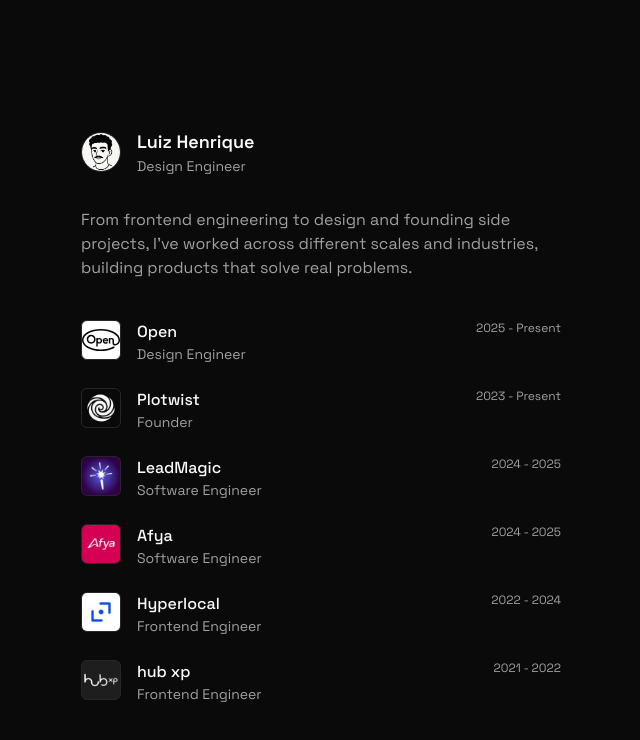
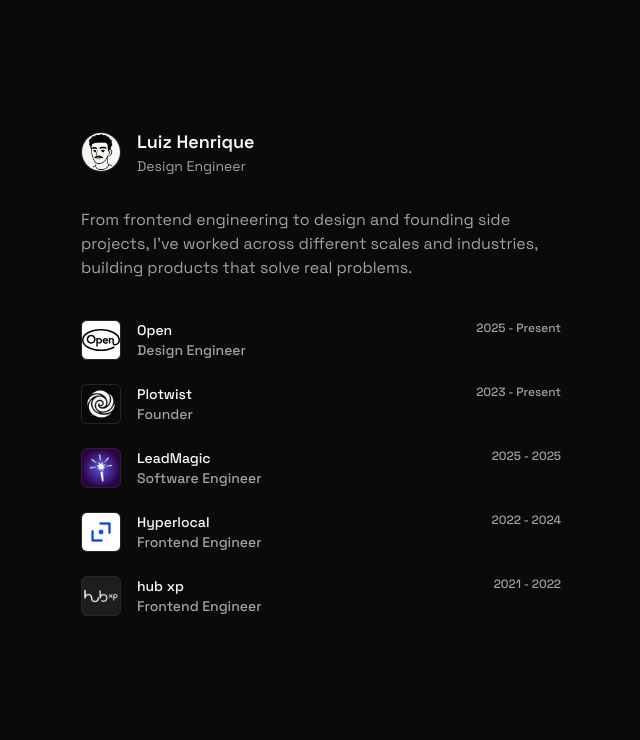
Before and after one commit to lui7henrique/web-portfolio, a Next.js app: page /work in a window 1280 px wide. Shown: the top 740 px of the page, without its empty margins (319-959 px from the left). Built offline with nearby package versions, Linux system fonts and the light colour scheme.

Commit message:
feat: implement accordion component for work experience section with animations and improved layout

```diff
--- a/package.json
+++ b/package.json
@@ -10,6 +10,7 @@
   },
   "dependencies": {
     "@notionhq/client": "^3.1.3",
+    "@radix-ui/react-accordion": "^1.2.11",
     "@tailwindcss/postcss": "^4.0.8",
     "@vercel/analytics": "^1.5.0",
     "class-variance-authority": "^0.7.1",
--- a/src/app/globals.css
+++ b/src/app/globals.css
@@ -118,6 +118,8 @@
   --color-sidebar-accent-foreground: var(--sidebar-accent-foreground);
   --color-sidebar-border: var(--sidebar-border);
   --color-sidebar-ring: var(--sidebar-ring);
+  --animate-accordion-down: accordion-down 0.2s ease-out;
+  --animate-accordion-up: accordion-up 0.2s ease-out;
 }
 
 @layer base {
@@ -128,3 +130,21 @@
     @apply bg-background text-foreground;
   }
 }
+
+@keyframes accordion-down {
+  from {
+    height: 0;
+  }
+  to {
+    height: var(--radix-accordion-content-height);
+  }
+}
+
+@keyframes accordion-up {
+  from {
+    height: var(--radix-accordion-content-height);
+  }
+  to {
+    height: 0;
+  }
+}
--- a/src/app/work/page.tsx
+++ b/src/app/work/page.tsx
@@ -1,4 +1,10 @@
 import { BlurFade } from "@/components/magicui/blur-fade";
+import {
+	Accordion,
+	AccordionContent,
+	AccordionItem,
+	AccordionTrigger,
+} from "@/components/ui/accordion";
 import { cn } from "@/lib/utils";
 import type { Metadata } from "next";
 import Image from "next/image";
@@ -14,6 +20,7 @@
 		duration: "2025 - Present",
 		icon: "/open.svg",
 		objectFit: "contain",
+		description: null,
 	},
 	{
 		company: "Plotwist",
@@ -21,33 +28,33 @@
 		duration: "2023 - Present",
 		icon: "/plotwist.jpeg",
 		sideProject: true,
+		description:
+			"Built an open-source multilingual platform with Next.js, TypeScript, and modern UI stack. Developed high-performance backend with Fastify, PostgreSQL, and Redis. Implemented Stripe payments and scalable AWS infrastructure with Pulumi. Full-stack ownership from design to deployment.",
 	},
 	{
 		company: "LeadMagic",
 		role: "Software Engineer",
-		duration: "2024 - 2025",
+		duration: "2025 - 2025",
 		icon: "/leadmagic.jpg",
 		sideProject: true,
+		description:
+			"Led full development of a high-performance spreadsheet editor with Next.js 15 and React 19. Built offline-first architecture achieving sub-50ms hydration on 150k+ row datasets with virtualization. Integrated AI enrichment and smooth CSV/XLSX import using Web Workers. Sole frontend engineer managing architecture and agile delivery.",
 	},
-
-	{
-		company: "Afya",
-		role: "Software Engineer",
-		duration: "2024 - 2025",
-		icon: "/afya.jpeg",
-	},
-
 	{
 		company: "Hyperlocal",
 		role: "Frontend Engineer",
 		duration: "2022 - 2024",
 		icon: "/hyperlocal.jpeg",
+		description:
+			"Developed modular white-label banking platform using micro-frontends with Single-spa and React. Implemented role-based access control for enhanced security. Built dynamic design system with Radix UI and Tailwind CSS. Maintained high-quality standards through code reviews and team collaboration.",
 	},
 	{
 		company: "hub xp",
 		role: "Frontend Engineer",
 		duration: "2021 - 2022",
 		icon: "/hubxp.jpeg",
+		description:
+			"Developed air travel management and genetic testing e-commerce platforms with React, Next.js, and TypeScript. Optimized SEO and SSR strategies for enhanced performance. Implemented efficient data fetching with React Query and form validation. Maintained code quality with SonarQube and Cypress testing.",
 	},
 ];
 
@@ -64,10 +71,15 @@
 				</div>
 			</BlurFade>
 
-			<div className="space-y-2 ">
+			<Accordion type="single" collapsible className="space-y-2">
 				{WORK_EXPERIENCE.map((work, index) => (
 					<BlurFade key={work.company} delay={0.8 + index * 0.3}>
-						<div className="flex justify-between -mx-2 hover:bg-muted/30 px-2 py-2 rounded-sm">
+						<AccordionItem value={work.company}>
+							<AccordionTrigger
+								className="hover:bg-muted/30 p-0 -mx-2 px-2 py-2 hover:no-underline cursor-pointer"
+								arrow={false}
+							>
+								<div className="flex justify-between rounded-sm w-full">
 									<div className="flex items-start gap-4">
 										<div
 											className={cn(
@@ -88,7 +100,9 @@
 
 										<div className="">
 											<h3 className="text font-medium">{work.company}</h3>
-									<p className="text-sm text-muted-foreground">{work.role}</p>
+											<p className="text-sm text-muted-foreground">
+												{work.role}
+											</p>
 										</div>
 									</div>
 
@@ -96,9 +110,23 @@
 										{work.duration}
 									</div>
 								</div>
+							</AccordionTrigger>
+
+							<AccordionContent className="pb-0">
+								{work.description ? (
+									<p className="text-sm text-muted-foreground leading-relaxed">
+										{work.description}
+									</p>
+								) : (
+									<p className="text-sm text-muted-foreground">
+										More details coming soon.
+									</p>
+								)}
+							</AccordionContent>
+						</AccordionItem>
 					</BlurFade>
 				))}
-			</div>
+			</Accordion>
 		</>
 	);
 }
--- /dev/null
+++ b/src/components/ui/accordion.tsx
@@ -0,0 +1,75 @@
+"use client";
+
+import * as AccordionPrimitive from "@radix-ui/react-accordion";
+import { ChevronDownIcon } from "lucide-react";
+import * as React from "react";
+
+import { cn } from "@/lib/utils";
+
+function Accordion({
+	...props
+}: React.ComponentProps<typeof AccordionPrimitive.Root>) {
+	return <AccordionPrimitive.Root data-slot="accordion" {...props} />;
+}
+
+function AccordionItem({
+	className,
+	...props
+}: React.ComponentProps<typeof AccordionPrimitive.Item>) {
+	return (
+		<AccordionPrimitive.Item
+			data-slot="accordion-item"
+			className={cn("border-b last:border-b-0", className)}
+			{...props}
+		/>
+	);
+}
+
+type AccordionTriggerProps = React.ComponentProps<
+	typeof AccordionPrimitive.Trigger
+> & {
+	arrow?: boolean;
+};
+
+function AccordionTrigger({
+	className,
+	children,
+	arrow = true,
+	...props
+}: AccordionTriggerProps) {
+	return (
+		<AccordionPrimitive.Header className="flex">
+			<AccordionPrimitive.Trigger
+				data-slot="accordion-trigger"
+				className={cn(
+					"focus-visible:border-ring focus-visible:ring-ring/50 flex flex-1 items-start justify-between gap-4 rounded-md py-4 text-left text-sm font-medium transition-all outline-none hover:underline focus-visible:ring-[3px] disabled:pointer-events-none disabled:opacity-50 [&[data-state=open]>svg]:rotate-180",
+					className,
+				)}
+				{...props}
+			>
+				{children}
+				{arrow && (
+					<ChevronDownIcon className="text-muted-foreground pointer-events-none size-4 shrink-0 translate-y-0.5 transition-transform duration-200" />
+				)}
+			</AccordionPrimitive.Trigger>
+		</AccordionPrimitive.Header>
+	);
+}
+
+function AccordionContent({
+	className,
+	children,
+	...props
+}: React.ComponentProps<typeof AccordionPrimitive.Content>) {
+	return (
+		<AccordionPrimitive.Content
+			data-slot="accordion-content"
+			className="data-[state=closed]:animate-accordion-up data-[state=open]:animate-accordion-down overflow-hidden text-sm"
+			{...props}
+		>
+			<div className={cn("pt-0 pb-4", className)}>{children}</div>
+		</AccordionPrimitive.Content>
+	);
+}
+
+export { Accordion, AccordionItem, AccordionTrigger, AccordionContent };
```
Also changed, not shown: 1 other file (tests, documents, lock files or other folders). Lines whose indentation alone changed are shown as unchanged.
